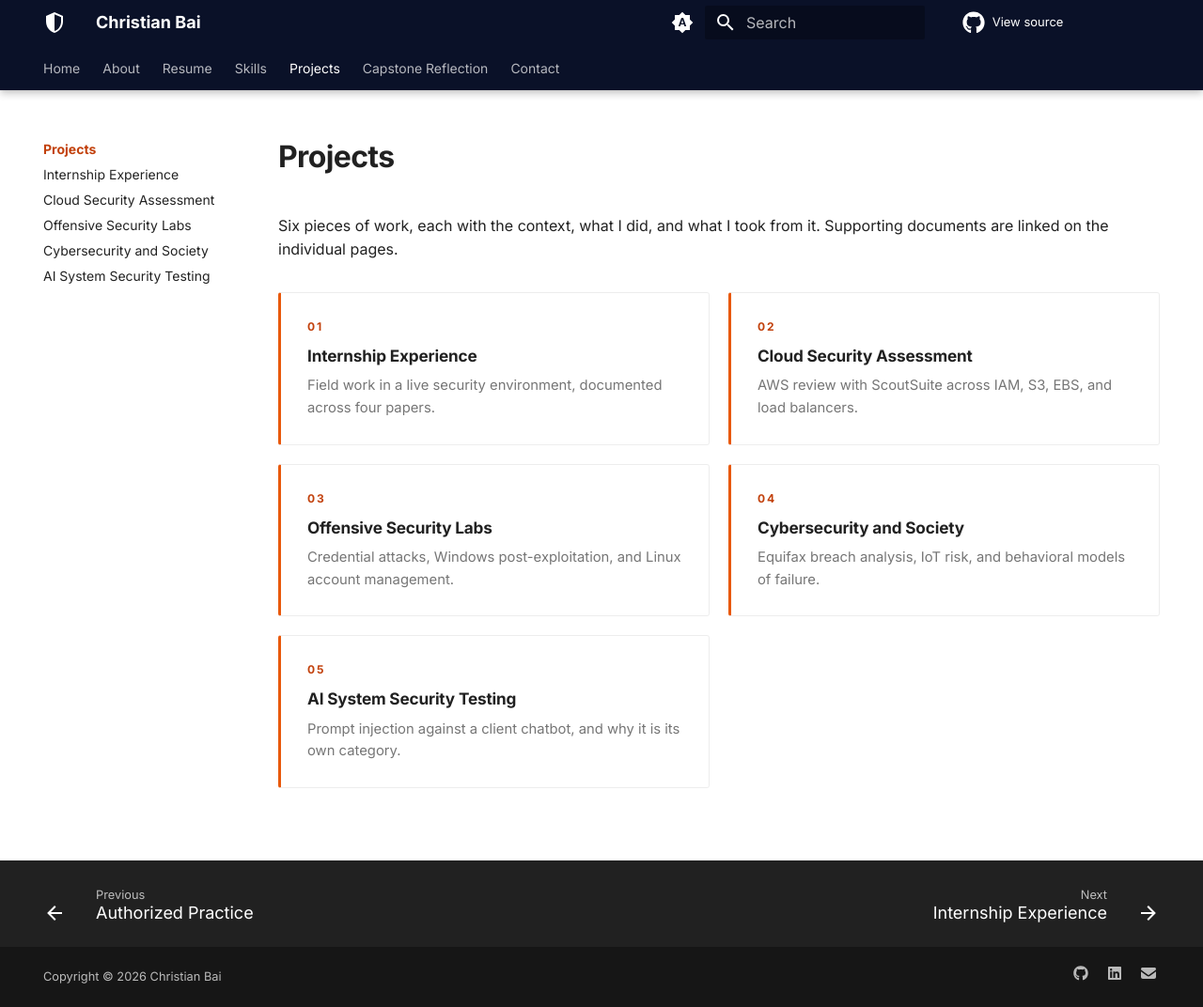
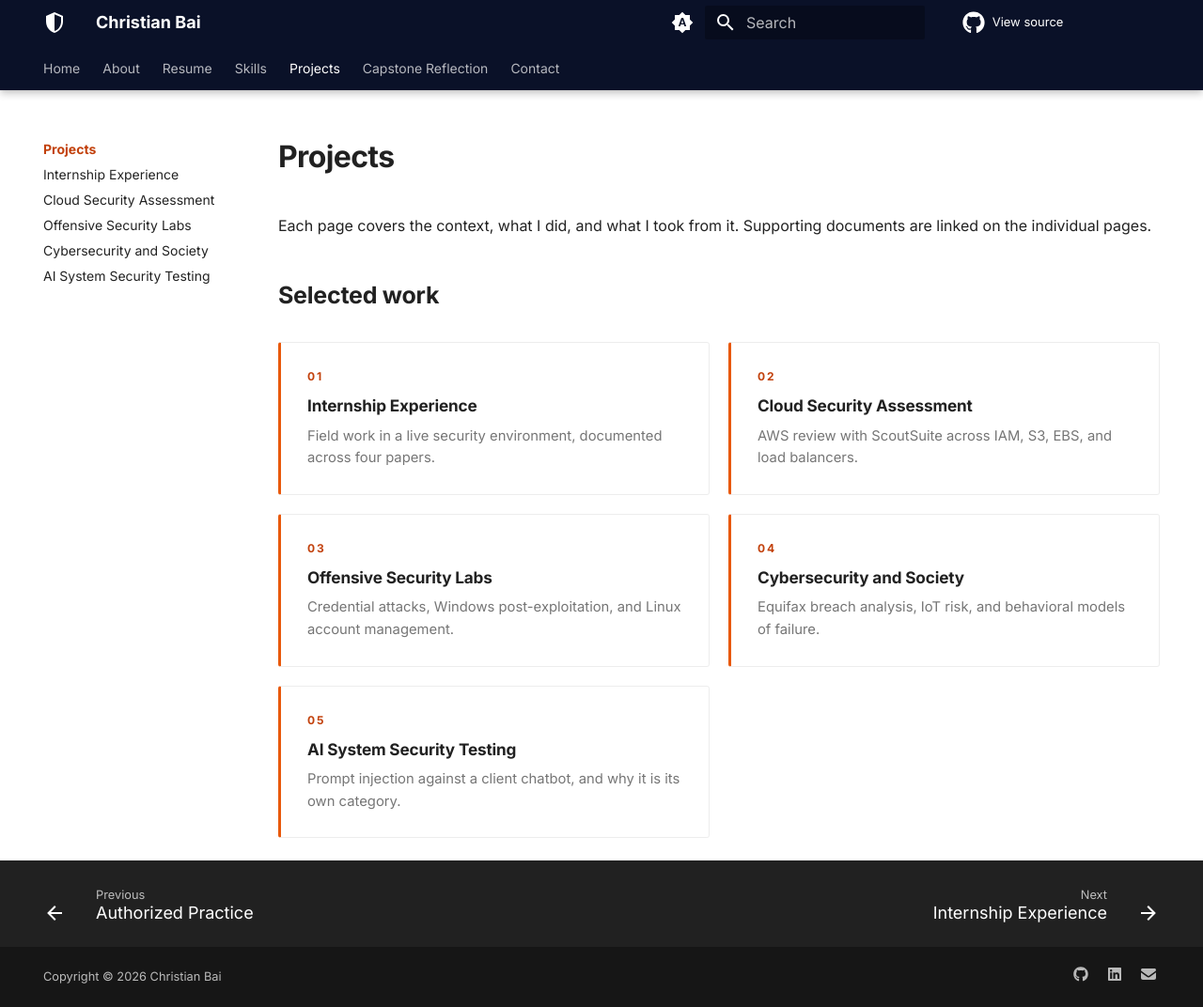
Before and after one commit to christianbai03/christianbai03.github.io, an MkDocs documentation site: the page built from docs/projects/index.md, in a window 1280 px wide and 1072 px high. Shown: the whole window at 94% size. Built offline with MkDocs 1.6.1 and Material for MkDocs 9.7.7, drawn with Linux system fonts in a browser that asks for light colours; comment, search, counter and statistics services are not loaded.

Commit message:
Week 7 fixes

```diff
--- a/docs/projects/index.md
+++ b/docs/projects/index.md
@@ -5,8 +5,10 @@ hide:
 
 # Projects
 
-Six pieces of work, each with the context, what I did, and what I took from it.
-Supporting documents are linked on the individual pages.
+Each page covers the context, what I did, and what I took from it. Supporting
+documents are linked on the individual pages.
+
+## Selected work
 
 <div class="cb-grid">
 
```
Also changed, not shown: docs/about.md (+1 -1 lines), docs/index.md (+1 -1 lines), docs/projects/cybersecurity-society.md (+2 -2 lines).
